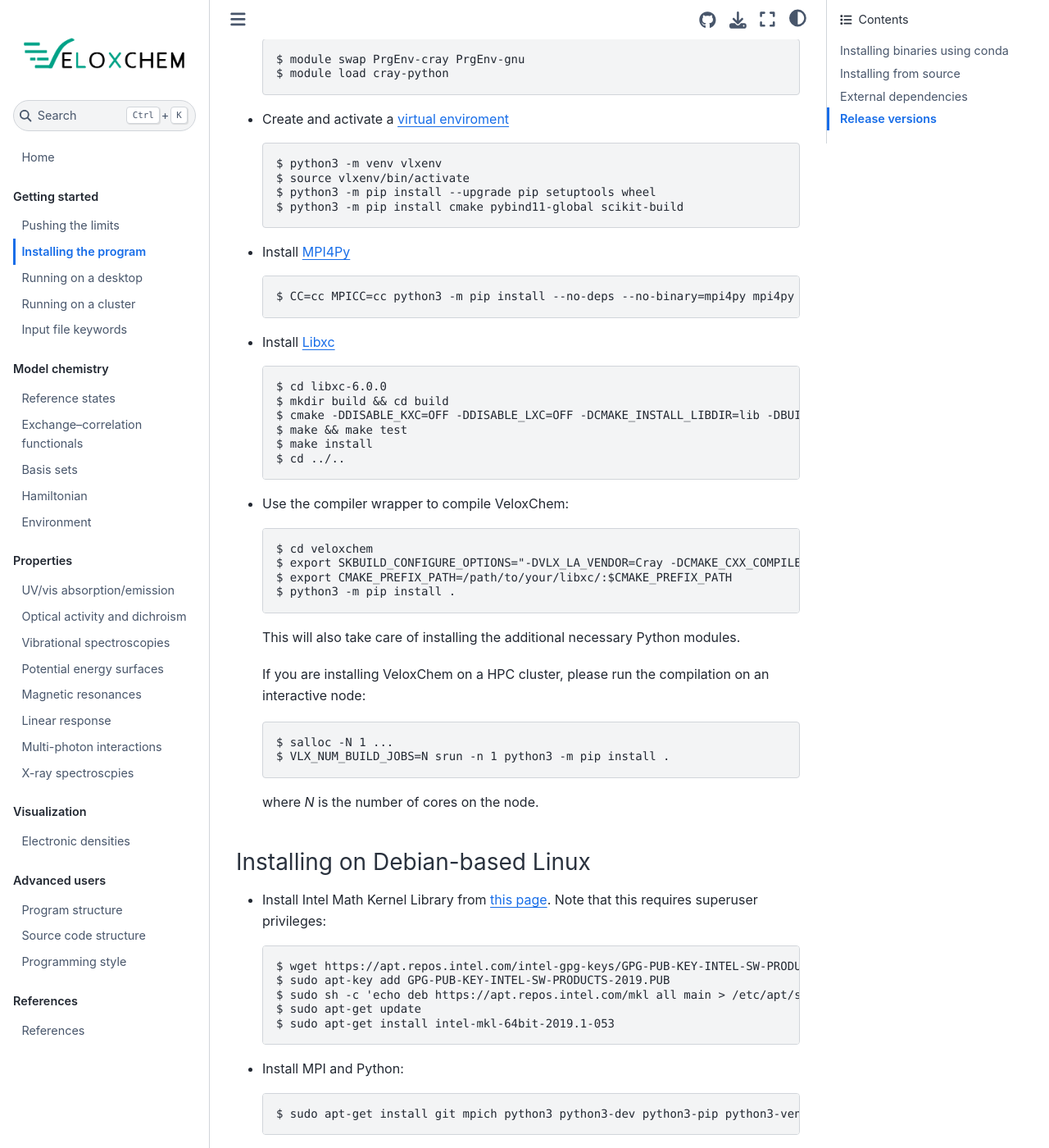
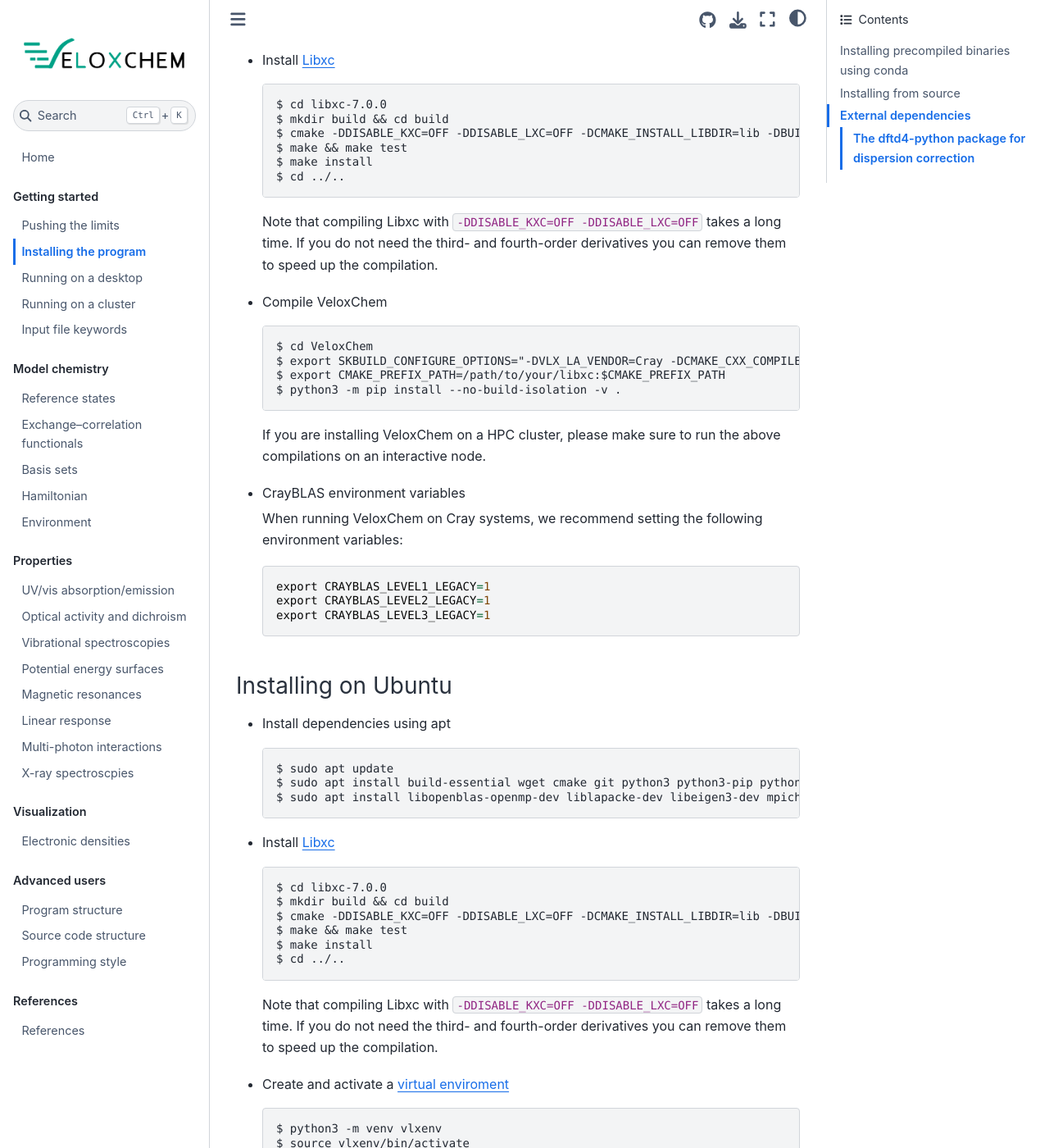
Before and after one commit to kthpanor/vlxman, a Jupyter Book: the page built from docs/installation.md, in a window 1280 px wide and 1400 px high, scrolled down 4270 px. Shown: the whole window at 82% size. Built offline with Jupyter Book 1.0.4 settings and Sphinx 7.4.7 and the Sphinx Book theme 1.1.4, drawn with Linux system fonts in a browser that asks for light colours; some of the changed text lies outside the part shown.

Commit message:
updated docs/installation.md

`````diff
--- a/docs/installation.md
+++ b/docs/installation.md
@@ -1,6 +1,6 @@
 # Installing the program
 
-## Installing binaries using conda
+## Installing precompiled binaries using conda
 
 Binaries are available for the three main operating systems:
 
@@ -8,27 +8,15 @@
 - macOS
 - Linux
 
-[Conda](https://docs.conda.io/en/latest/) is an open-source package and environment management system that runs on Windows, macOS, and Linux. The conda repository contains a large number of open-source certified packages enabling scientific work. It is recommended that you install the minimal installer for conda named miniconda that includes only conda, Python, the packages they depend on, and a small number of other useful packages, including pip, zlib and a few others.
+[Conda](https://docs.conda.io/en/latest/) is an open-source package and environment management system that runs on Windows, macOS, and Linux. The [conda-forge](https://conda-forge.org/) channel contains a large number of open-source certified packages enabling scientific work. It is recommended that you install the minimal installer for conda named miniconda, or the community-driven installer named miniforge, that includes only conda, Python, the packages they depend on, and a small number of other useful packages, including pip, zlib and a few others.
 
-Retrieve miniconda from the following website
+Retrieve miniconda or miniforge from the following website
 
-> <https://docs.conda.io/en/latest/miniconda.html>
+> <https://docs.conda.io/projects/conda/en/latest/user-guide/install/index.html>
 
-Install the version for 64 bit computers that comes with Python (>=3.8).
+Install the version for 64-bit computers that comes with Python (>=3.9).
 
-````{admonition} Faster conda solver
-:class: tip
-
-The new `conda-libmamba-solver` run much faster than the default, as discussed in [this blog post](https://www.anaconda.com/blog/conda-is-fast-now). We recommend that you use this solver, which is done by updating conda, installing the new solver to your base environment, and configuring your solver selection:
-
-```
-conda update -n base conda
-conda install -n base conda-libmamba-solver
-conda config --set solver libmamba
-```
-````
-
-Start a conda terminal, or Anaconda Powershell as it is referred to on a Windows system. Conda supports multiple *environments* and you start in the one named `base` as is typically indicated by the prompt. To create a new and additional environment named `vlxenv` and install VeloxChem, Matplotlib, and Jupyter notebook (and package dependencies such as NumPy and SciPy) into it, you enter the following command line statement
+Start a conda terminal, or Anaconda Prompt / Miniconda Prompt as it is referred to on a Windows system. Conda supports multiple *environments* and you start in the one named `base` as is typically indicated by the prompt. To create a new and additional environment named `vlxenv` and install VeloxChem, Matplotlib, and Jupyter notebook (and package dependencies such as NumPy and SciPy) into it, you enter the following command line statement
 
 ```
 $ conda create -n vlxenv veloxchem matplotlib jupyterlab -c veloxchem -c conda-forge
@@ -67,41 +55,41 @@
 
 ### Obtaining the source code
 
-The source code can be downloaded from the [GitLab repository](https://gitlab.com/veloxchem/veloxchem):
+The source code can be downloaded from the [GitHub repository](https://github.com/VeloxChem/VeloxChem):
 
 ```
-$ git clone https://gitlab.com/veloxchem/veloxchem
+$ git clone https://github.com/VeloxChem/VeloxChem.git
 ```
 
 ### Build prerequisites
 
 - [CMake](https://cmake.org/)
-- C++ compiler fully compliant with the C++17 standard
-- Linear algebra libraries implementing the BLAS and LAPACK interfaces (e.g. Intel MKL, OpenBLAS or Cray LibSci)
-- MPI library (e.g. MPICH, Intel MPI or Open MPI)
-- [Python](https://www.python.org/) (>=3.8) that includes the interpreter, the development header files, and the development libraries
+- C++ compiler fully compliant with the C++20 standard
+- Linear algebra libraries implementing the BLAS and LAPACK interfaces (e.g. OpenBLAS)
+- MPI library (e.g. MPICH)
+- [Python](https://www.python.org/) (>=3.9) that includes the interpreter, the development header files, and the development libraries
 - [MPI4Py](https://mpi4py.readthedocs.io/en/stable/)
 - [Scikit-build](https://scikit-build.readthedocs.io/en/latest/)
 - [Libxc](https://libxc.gitlab.io/)
+- [Eigen](https://gitlab.com/libeigen/eigen)
 
 Optional, add-on dependencies:
 
-- [CPPE](https://github.com/maxscheurer/cppe)
-- [XTB](https://github.com/grimme-lab/xtb)
+- [dftd4-python](https://github.com/dftd4/dftd4)
 
 See {ref}`external-dependencies` for instructions on how to get these add-ons.
 
 To avoid clashes between dependencies, we recommend to always use a [virtual enviroment](https://docs.python.org/3/tutorial/venv.html).
 
 (with-conda)=
-### Installing using conda
+### Installing on Unix-like systems using conda
 
 [Conda](https://docs.conda.io/en/latest/) and the software packaged on the [conda-forge](https://conda-forge.org/) channel provide build isolation and greatly simplify the installation of VeloxChem.
 
 - Move to the folder containing the source code:
 
   ```
-  $ cd veloxchem
+  $ cd VeloxChem
   ```
 
 - Create and activate the conda environment:
@@ -111,12 +99,12 @@
   $ conda activate vlxenv
   ```
 
-  This will create and activate a conda environment named `vlxenv`. In this environment all the build dependencies will be installed from the `conda-forge` channel, including the C++ compiler, MPI, [NumPy](https://numpy.org), [MPI4Py](https://mpi4py.readthedocs.io/en/stable/), etc. We provide two options for the `<environment_file>` that specifies different linear algebra backend for your conda environment:
+  This will create and activate a conda environment named `vlxenv`. In this environment all the build dependencies will be installed from the conda-forge channel, including the C++ compiler, MPI, [NumPy](https://numpy.org), [MPI4Py](https://mpi4py.readthedocs.io/en/stable/), etc. We provide two options for the `<environment_file>` that specifies different linear algebra backend for your conda environment:
 
   - `mkl_env.yml` which installs the Intel Math Kernel Library,
   - `openblas_env.yml` which installs the OpenBLAS library.
 
-  Note that the MPICH library will be installed by the `yml` file. If you prefer another MPI library such as Open MPI, you can edit the `yml` file and replace `mpich` by `openmpi`. Read more about the `yml` file in [this page](https://docs.conda.io/projects/conda/en/latest/user-guide/tasks/manage-environments.html#create-env-file-manually).
+  Note that the MPICH library will be installed by the .yml file. If you prefer another MPI library such as Open MPI, you can edit the .yml file and replace mpich by openmpi. Read more about the .yml file in [this page](https://docs.conda.io/projects/conda/en/latest/user-guide/tasks/manage-environments.html#create-env-file-manually).
 
 - Set scikit-build configure options:
 
@@ -126,22 +114,16 @@
 
   where ``<math_library>`` can be ``MKL`` or ``OpenBLAS``.
 
-- Set XTBHOME if you would like to enable xTB:
-
-  ```
-  $ export XTBHOME=/path/to/your/vlxenv
-  ```
-
 - Build and install VeloxChem in the conda environment:
 
   ```
-  $ python3 -m pip install .
+  $ python3 -m pip install --no-build-isolation -v .
   ```
 
   By default, the build process will use *all* available cores to compile the C++ sources in parallel. This behavior can be controlled via the `VLX_NUM_BUILD_JOBS` environment variable:
 
   ```
-  $ VLX_NUM_BUILD_JOBS=N python3 -m pip install .
+  $ VLX_NUM_BUILD_JOBS=N python3 -m pip install --no-build-isolation -v .
   ```
 
   which will install VeloxChem using *N* cores.
@@ -152,34 +134,36 @@
   $ conda deactivate
   ```
 
-### Installing on Cray platform (x86-64 or ARM processor)
+### Installing on Cray system
 
 - Load Cray modules:
 
   ```
-  $ module swap PrgEnv-cray PrgEnv-gnu
+  $ module load PrgEnv-gnu
+  $ module load cpe
   $ module load cray-python
   ```
 
-- Create and activate a [virtual enviroment](https://docs.python.org/3/tutorial/venv.html)
+- Create and activate a [virtual enviroment](https://docs.python.org/3/tutorial/venv.html) with `--system-site-packages`
 
   ```
-  $ python3 -m venv vlxenv
+  $ python3 -m venv --system-site-packages vlxenv
   $ source vlxenv/bin/activate
   $ python3 -m pip install --upgrade pip setuptools wheel
-  $ python3 -m pip install cmake pybind11-global scikit-build
+  $ python3 -m pip install h5py pytest psutil geometric cmake pybind11-global scikit-build ninja rdkit
   ```
 
-- Install [MPI4Py](https://mpi4py.readthedocs.io/en/stable/)
+- Clone [Eigen](https://gitlab.com/libeigen/eigen) and set environment variable `EIGEN_INCLUDE_DIR`
 
   ```
-  $ CC=cc MPICC=cc python3 -m pip install --no-deps --no-binary=mpi4py mpi4py
+  $ git clone -b 3.4.0 https://gitlab.com/libeigen/eigen.git
+  $ export EIGEN_INCLUDE_DIR=/path/to/your/eigen
   ```
 
 - Install [Libxc](https://tddft.org/programs/libxc/)
 
   ```
-  $ cd libxc-6.0.0
+  $ cd libxc-7.0.0
   $ mkdir build && cd build
   $ cmake -DDISABLE_KXC=OFF -DDISABLE_LXC=OFF -DCMAKE_INSTALL_LIBDIR=lib -DBUILD_SHARED_LIBS=ON -DCMAKE_INSTALL_PREFIX:PATH=/path/to/your/libxc ..
   $ make && make test
@@ -187,45 +171,57 @@
   $ cd ../..
   ```
 
-- Use the compiler wrapper to compile VeloxChem:
+  Note that compiling Libxc with `-DDISABLE_KXC=OFF -DDISABLE_LXC=OFF` takes a
+  long time. If you do not need the third- and fourth-order derivatives you can
+  remove them to speed up the compilation.
+
+- Compile VeloxChem
 
   ```
-  $ cd veloxchem
+  $ cd VeloxChem
   $ export SKBUILD_CONFIGURE_OPTIONS="-DVLX_LA_VENDOR=Cray -DCMAKE_CXX_COMPILER=CC"
-  $ export CMAKE_PREFIX_PATH=/path/to/your/libxc/:$CMAKE_PREFIX_PATH
-  $ python3 -m pip install .
+  $ export CMAKE_PREFIX_PATH=/path/to/your/libxc:$CMAKE_PREFIX_PATH
+  $ python3 -m pip install --no-build-isolation -v .
   ```
 
-  This will also take care of installing the additional necessary Python modules.
+  If you are installing VeloxChem on a HPC cluster, please make sure to run the
+  above compilations on an interactive node.
 
-  If you are installing VeloxChem on a HPC cluster, please run the compilation on an interactive node:
+- CrayBLAS environment variables
+
+  When running VeloxChem on Cray systems, we recommend setting the following environment
+  variables:
 
   ```
-  $ salloc -N 1 ...
-  $ VLX_NUM_BUILD_JOBS=N srun -n 1 python3 -m pip install .
+  export CRAYBLAS_LEVEL1_LEGACY=1
+  export CRAYBLAS_LEVEL2_LEGACY=1
+  export CRAYBLAS_LEVEL3_LEGACY=1
   ```
 
-  where *N* is the number of cores on the node.
+### Installing on Ubuntu
 
-### Installing on Debian-based Linux
-
-- Install Intel Math Kernel Library from
-  [this page](https://software.intel.com/en-us/articles/installing-intel-free-libs-and-python-apt-repo).
-  Note that this requires superuser privileges:
+- Install dependencies using apt
 
   ```
-  $ wget https://apt.repos.intel.com/intel-gpg-keys/GPG-PUB-KEY-INTEL-SW-PRODUCTS-2019.PUB
-  $ sudo apt-key add GPG-PUB-KEY-INTEL-SW-PRODUCTS-2019.PUB
-  $ sudo sh -c 'echo deb https://apt.repos.intel.com/mkl all main > /etc/apt/sources.list.d/intel-mkl.list'
-  $ sudo apt-get update
-  $ sudo apt-get install intel-mkl-64bit-2019.1-053
+  $ sudo apt update
+  $ sudo apt install build-essential wget cmake git python3 python3-pip python3-venv
+  $ sudo apt install libopenblas-openmp-dev liblapacke-dev libeigen3-dev mpich
   ```
 
-- Install MPI and Python:
+- Install [Libxc](https://tddft.org/programs/libxc/)
 
   ```
-  $ sudo apt-get install git mpich python3 python3-dev python3-pip python3-venv
+  $ cd libxc-7.0.0
+  $ mkdir build && cd build
+  $ cmake -DDISABLE_KXC=OFF -DDISABLE_LXC=OFF -DCMAKE_INSTALL_LIBDIR=lib -DBUILD_SHARED_LIBS=ON -DCMAKE_INSTALL_PREFIX:PATH=/path/to/your/libxc ..
+  $ make && make test
+  $ make install
+  $ cd ../..
   ```
+
+  Note that compiling Libxc with `-DDISABLE_KXC=OFF -DDISABLE_LXC=OFF` takes a
+  long time. If you do not need the third- and fourth-order derivatives you can
+  remove them to speed up the compilation.
 
 - Create and activate a [virtual enviroment](https://docs.python.org/3/tutorial/venv.html)
 
@@ -237,74 +233,13 @@
   $ python3 -m pip install cmake pybind11-global scikit-build
   ```
 
-- Install [Libxc](https://tddft.org/programs/libxc/)
-
-  ```
-  $ cd libxc-6.0.0
-  $ mkdir build && cd build
-  $ cmake -DDISABLE_KXC=OFF -DDISABLE_LXC=OFF -DCMAKE_INSTALL_LIBDIR=lib -DBUILD_SHARED_LIBS=ON -DCMAKE_INSTALL_PREFIX:PATH=/path/to/your/libxc ..
-  $ make && make test
-  $ make install
-  $ cd ../..
-  ```
-
 - Install VeloxChem:
 
   ```
-  $ source /opt/intel/mkl/bin/mklvars.sh intel64
-  $ export SKBUILD_CONFIGURE_OPTIONS="-DVLX_LA_VENDOR=MKL -DCMAKE_CXX_COMPILER=mpicxx"
-  $ export CMAKE_PREFIX_PATH=/path/to/your/libxc/:$CMAKE_PREFIX_PATH
-  $ python3 -m pip install git+https://gitlab.com/veloxchem/veloxchem
-  ```
-
-### Installing on RPM-based Linux
-
-- Install Math Kernel Library from
-  [this page](https://software.intel.com/en-us/articles/installing-intel-free-libs-and-python-yum-repo).
-  Note that this requires superuser privileges:
-
-  ```
-  $ sudo yum install yum-utils
-  $ sudo yum-config-manager --add-repo https://yum.repos.intel.com/mkl/setup/intel-mkl.repo
-  $ sudo rpm --import https://yum.repos.intel.com/intel-gpg-keys/GPG-PUB-KEY-INTEL-SW-PRODUCTS-2019.PUB
-  $ sudo yum install intel-mkl-64bit
-  ```
-
-- Install MPI and Python:
-
-  ```
-  $ sudo yum install gcc gcc-g++ mpich mpich-devel python3 python3-devel python3-pip
-  ```
-
-- Create and activate a [virtual enviroment](https://docs.python.org/3/tutorial/venv.html)
-
-  ```
-  $ python3 -m venv vlxenv
-  $ source vlxenv/bin/activate
-  $ python3 -m pip install --upgrade pip setuptools wheel
-  $ python3 -m pip install numpy mpi4py h5py
-  $ python3 -m pip install cmake pybind11-global scikit-build
-  ```
-
-- Install [Libxc](https://tddft.org/programs/libxc/)
-
-  ```
-  $ cd libxc-6.0.0
-  $ mkdir build && cd build
-  $ cmake -DDISABLE_KXC=OFF -DDISABLE_LXC=OFF -DCMAKE_INSTALL_LIBDIR=lib -DBUILD_SHARED_LIBS=ON -DCMAKE_INSTALL_PREFIX:PATH=/path/to/your/libxc ..
-  $ make && make test
-  $ make install
-  $ cd ../..
-  ```
-
-- Install VeloxChem (you may need to open a new terminal to run the ``module`` command):
-
-  ```
-  $ module load mpi/mpich-x86_64
-  $ source /opt/intel/mkl/bin/mklvars.sh intel64
-  $ export SKBUILD_CONFIGURE_OPTIONS="-DVLX_LA_VENDOR=MKL -DCMAKE_CXX_COMPILER=mpicxx"
-  $ export CMAKE_PREFIX_PATH=/path/to/your/libxc/:$CMAKE_PREFIX_PATH
-  $ python3 -m pip install git+https://gitlab.com/veloxchem/veloxchem
+  $ cd VeloxChem
+  $ export SKBUILD_CONFIGURE_OPTIONS="-DVLX_LA_VENDOR=OpenBLAS -DCMAKE_CXX_COMPILER=mpicxx"
+  $ export CMAKE_PREFIX_PATH=/path/to/your/libxc:$CMAKE_PREFIX_PATH
+  $ python3 -m pip install --no-build-isolation -v .
   ```
 
 ### Installing on PowerLinux
@@ -335,7 +270,7 @@
   macosx-10.9-x86_64
 
   $ export CMAKE_ARGS="-DCMAKE_OSX_DEPLOYMENT_TARGET:STRING=10.9"
-  $ python3 -m pip install .
+  $ python3 -m pip install --no-build-isolation .
   ```
 
   Another issue that one may encounter on macOS is that the ``-march=native``
@@ -344,73 +279,39 @@
 
   ```
   $ export CMAKE_ARGS="-DCMAKE_OSX_DEPLOYMENT_TARGET:STRING=10.9 -DENABLE_ARCH_FLAGS=OFF"
-  $ python3 -m pip install .
+  $ python3 -m pip install --no-build-isolation .
   ```
-
-### Installing on Windows
-
-- Soon to come!
-
 
 (external-dependencies)=
 ## External dependencies
 
-If you wish to use functionality offered through interfaces with other software packages, you will first need to install them.  Currently, interfaces to add-on dependencies [XTB](https://github.com/grimme-lab/xtb) and [CPPE](https://github.com/maxscheurer/cppe) are available.
+If you wish to use functionality offered through interfaces with other software packages, you will first need to install them.  Currently, interface to add-on dependency [dftd4-python](https://github.com/dftd4/dftd4) is available.
 
-### The CPPE library for polarizable embedding
+### The dftd4-python package for dispersion correction
 
-There are few ways to install the CPPE library for polarizable embedding. Note that you will need a C++ compiler compliant with the C++14 standard and CMake.
-
-You can install it via `pip` in your virtual environment:
+It is recommended to install the dftd4-python package in a conda environment:
 
 ```
-$ python3 -m pip install cppe
+$ conda install dftd4-python -c conda-forge
 ```
 
-or as an extra during compilation of VeloxChem:
+Alternatively, you can compile it using ``meson``:
 
 ```
-$ python3 -m pip install .[qmmm]
+$ python3 -m pip install meson ninja cffi
+$ cd dftd4-3.7.0/
+$ meson setup _build -Dpython=true -Dpython_version=$(which python3)
+$ meson test -C _build --print-errorlogs
+$ meson configure _build --prefix=/path/to/your/dftd4
+$ meson install -C _build
 ```
 
-Alternatively, you can compile it without using `pip`:
+In case you want to use custom math library, add `-Dlapack=custom` and
+`-Dcustom_libraries=...` to the `meson setup` command.
+
+After installation, add the dftd4 package to `PYTHONPATH`. You may need to
+replace "python3.11" with the version of Python installed on your system.
 
 ```
-# Build CPPE
-$ git clone https://github.com/maxscheurer/cppe
-$ cd cppe; mkdir build; cd build
-$ cmake -DENABLE_PYTHON_INTERFACE=ON ..
-$ make
-
-# Set up python path
-$ export PYTHONPATH=/path/to/your/cppe/build/stage/lib:$PYTHONPATH
+$ export PYTHONPATH=$PYTHONPATH:/path/to/your/dftd4/lib/python3.11/site-packages
 ```
-
-### The XTB package for semiempirical methods
-
-It is recommended to install the XTB package in a conda environment:
-
-```
-$ conda install xtb -c conda-forge
-```
-
-Alternatively, you can compile it using ``cmake``:
-
-```
-# Build XTB
-$ git clone https://github.com/grimme-lab/xtb
-$ cd xtb; mkdir build; cd build
-$ cmake -DCMAKE_BUILD_TYPE=Release -DCMAKE_INSTALL_PREFIX:PATH=/path/to/your/xtb ..
-$ make
-$ make install
-
-# Set XTBHOME prior to installing VeloxChem
-$ export XTBHOME=/path/to/your/xtb
-```
-## Release versions
-
-- 1.0-rc3 (2022-11-09) Third release candidate
-
-- 1.0-rc2 (2021-04-23) Second release candidate
-
-- 1.0-rc (2020-02-28) First release candidate
`````
Also changed, not shown: other parts of docs/installation.md (+3 -3 lines).
